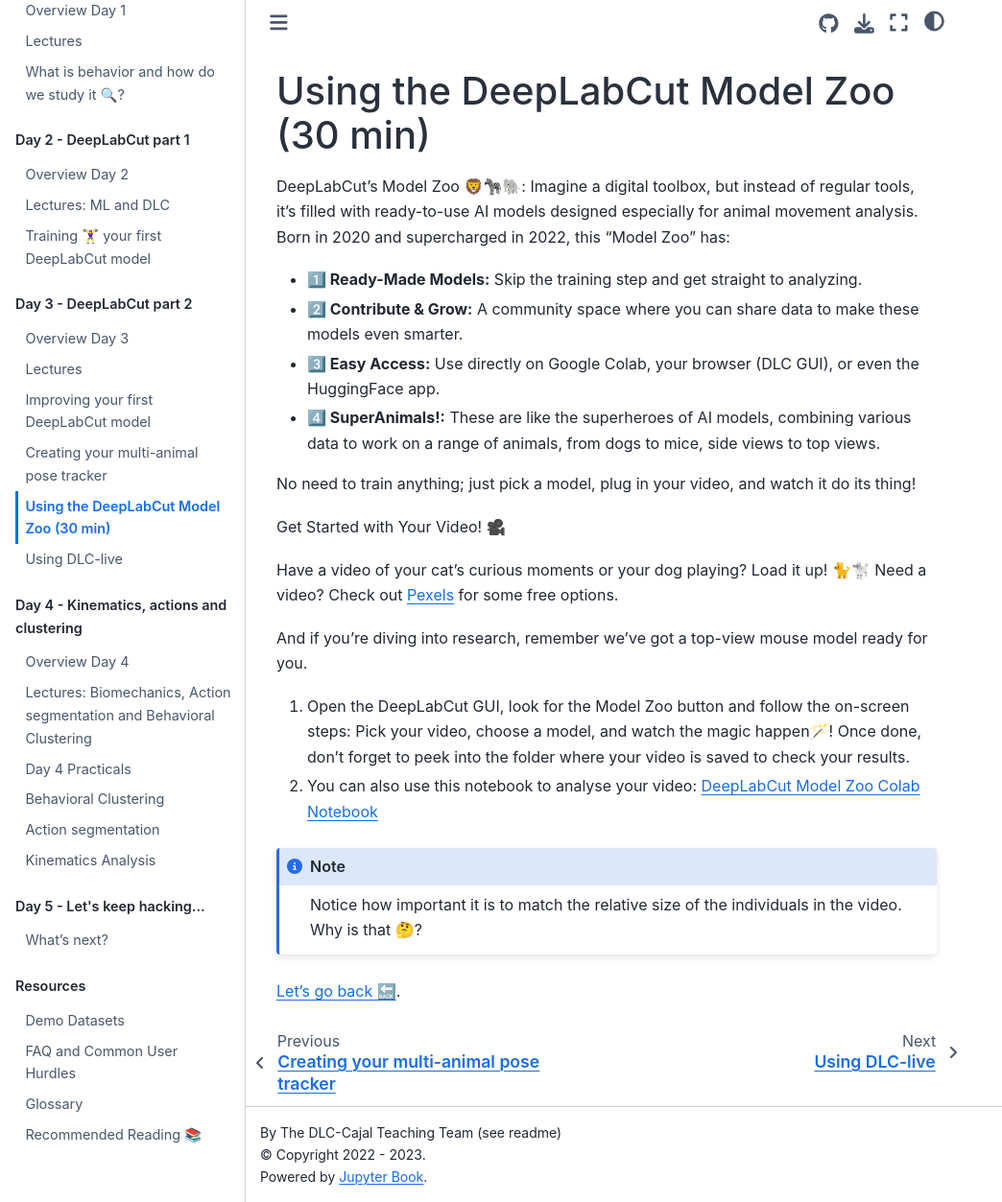
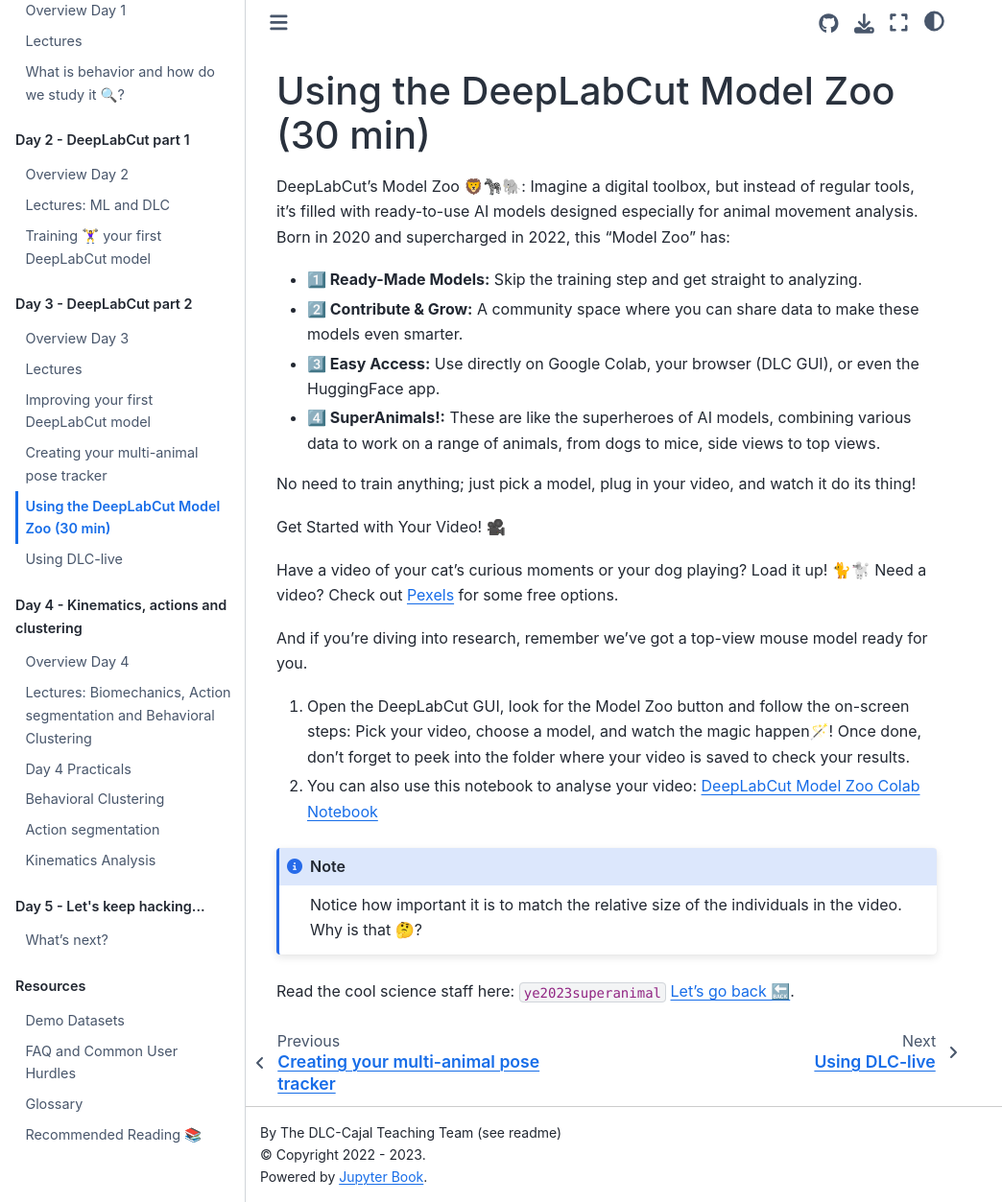
Before and after one commit to AlexEMG/DLC-Cajal-Course, a Jupyter Book: the page built from content/Day3_ModelZoo.md, in a window 1280 px wide and 1253 px high. Shown: the whole window at 96% size, without its empty margins (0-1044 px from the left). Built offline with Jupyter Book 1.0.4 settings and Sphinx 7.4.7 and the Sphinx Book theme 1.1.4, drawn with Linux system fonts in a browser that asks for light colours; cross-references to code outside the pages are shown as plain code.

Commit message:
Update Day3_ModelZoo.md

````diff
--- a/content/Day3_ModelZoo.md
+++ b/content/Day3_ModelZoo.md
@@ -27,5 +27,5 @@ Once done, don't forget to peek into the folder where your video is saved to che
 ```{note}
 Notice how important it is to match the relative size of the individuals in the video. Why is that 🤔?
 ```
-
+Read the cool science staff here: {cite}`ye2023superanimal`
 [Let’s go back 🔙](../README.md).
````
